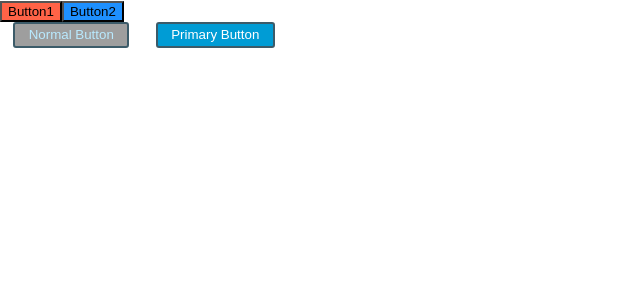
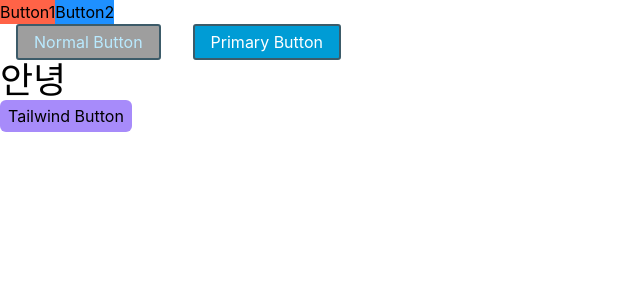
Before and after one commit to redonearth/react-basic, a React (Create React App) app: page / in a window 1280 px wide. Shown: the top 300 px of the page, without its empty margins (0-640 px from the left). Built offline with nearby package versions, Linux system fonts and the light colour scheme.

Commit message:
add: Tailwind CSS 설정 추가

```diff
--- a/package.json
+++ b/package.json
@@ -48,6 +48,7 @@
     "eslint-config-prettier": "^8.5.0",
     "eslint-config-react-app": "^7.0.1",
     "eslint-plugin-prettier": "^4.2.1",
-    "prettier": "^2.7.1"
+    "prettier": "^2.7.1",
+    "tailwindcss": "^3.2.4"
   }
 }
--- a/src/css/App.jsx
+++ b/src/css/App.jsx
@@ -1,36 +1,15 @@
-import React from 'react';
 import Button1 from './components/Button1';
 import Button2 from './components/Button2';
-import styled, { css } from 'styled-components';
-
-const Container = styled.div`
-  display: flex;
-`;
-
-const Button = styled.button`
-  background: #9e9e9e;
-  border-radius: 3px;
-  border: 2px solid #3c5b69;
-  color: #b9eaff;
-  margin: 0 1em;
-  padding: 0.25em 1em;
-  ${(props) =>
-    props.primary &&
-    css`
-      background: #009cd5;
-      color: white;
-    `}
-`;
+import StyledComponent from './StyledComponent';
+import TailwindComponent from './TailwindComponent';
 
 export default function App() {
   return (
     <>
       <Button1 />
       <Button2 />
-      <Container>
-        <Button>Normal Button</Button>
-        <Button primary>Primary Button</Button>
-      </Container>
+      <StyledComponent />
+      <TailwindComponent />
     </>
   );
 }
--- /dev/null
+++ b/src/css/StyledComponent.jsx
@@ -0,0 +1,32 @@
+import React from 'react';
+import styled, { css } from 'styled-components';
+
+const Container = styled.div`
+  display: flex;
+`;
+
+const Button = styled.button`
+  background: #9e9e9e;
+  border-radius: 3px;
+  border: 2px solid #3c5b69;
+  color: #b9eaff;
+  margin: 0 1em;
+  padding: 0.25em 1em;
+  ${(props) =>
+    props.primary &&
+    css`
+      background: #009cd5;
+      color: white;
+    `}
+`;
+
+export default function StyledComponent() {
+  return (
+    <>
+      <Container>
+        <Button>Normal Button</Button>
+        <Button primary>Primary Button</Button>
+      </Container>
+    </>
+  );
+}
--- /dev/null
+++ b/src/css/TailwindComponent.jsx
@@ -0,0 +1,12 @@
+import React from 'react';
+
+export default function TailwindComponent() {
+  return (
+    <div>
+      <h1 className="text-4xl">안녕</h1>
+      <button className="bg-violet-400 rounded-md px-2 py-1">
+        Tailwind Button
+      </button>
+    </div>
+  );
+}
--- a/src/index.css
+++ b/src/index.css
@@ -1,3 +1,7 @@
+@tailwind base;
+@tailwind components;
+@tailwind utilities;
+
 body {
   margin: 0;
   font-family: -apple-system, BlinkMacSystemFont, 'Segoe UI', 'Roboto', 'Oxygen',
--- /dev/null
+++ b/tailwind.config.js
@@ -0,0 +1,8 @@
+/** @type {import('tailwindcss').Config} */
+module.exports = {
+  content: ['./src/**/*.{js,jsx,ts,tsx}'],
+  theme: {
+    extend: {},
+  },
+  plugins: [],
+};
```
Also changed, not shown: .pnp.cjs, 1 other file (tests, documents, lock files or other folders).
